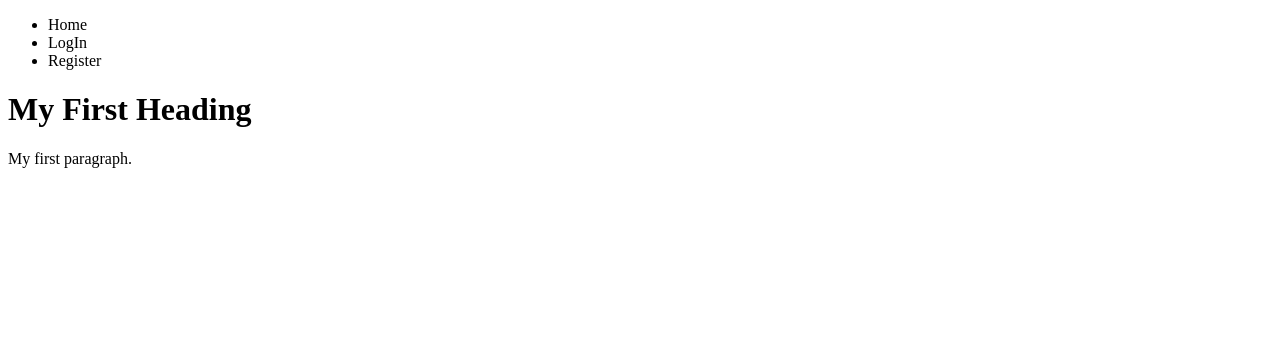
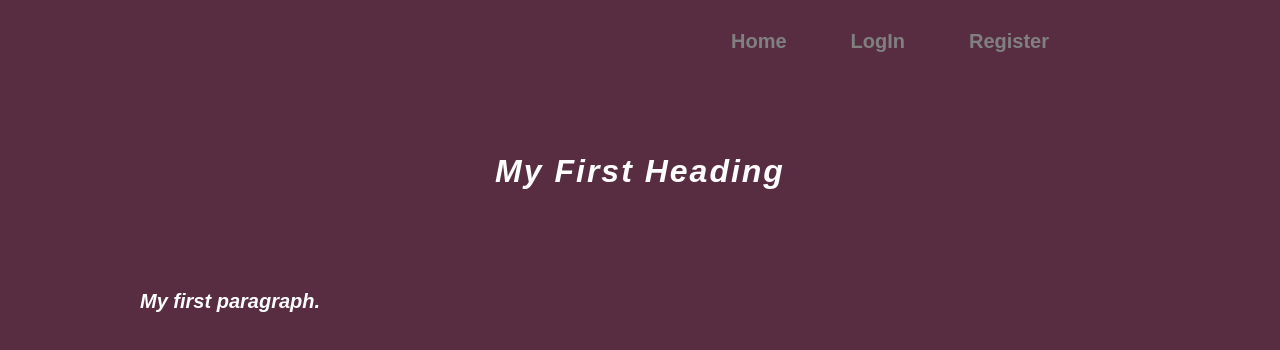
Before and after one commit to Aimene-BAHRI/ResponsiveWebStyle, a plain HTML site: page index.html in a window 1280 px wide. Drawn offline with Linux system fonts and the light colour scheme.

Commit message:
adding css

```diff
--- a/index.html
+++ b/index.html
@@ -1,19 +1,32 @@
 <!DOCTYPE html>
 <html>
     <head>
+        <meta charset="utf-8">
         <title>Home</title>
+        <link rel="stylesheet" type="text/css" href="style.css">
     </head>
     <body>
-        <header>
-            <nav>
+        <div class="all">
+            <header>
+            <div class="container">
+                <nav>
                 <ul>
-                    <li>Home</li>
-                    <li>LogIn</li>
-                    <li>Register</li>
+                    <li><a href="index.html">Home</a></li>
+                    <li><a href="#">LogIn</a></li>
+                    <li><a href="#">Register</a></li>
                 </ul>
             </nav>
+
+            </div>
+
         </header>
-        <h1>My First Heading</h1>
-        <p>My first paragraph.</p>
+        <div class="clear"></div>
+            <div class="container">
+
+               <h1>My First Heading</h1>
+            <p>My first paragraph.</p>
+            </div>
+        </div>
+
     </body>
 </html>
--- a/style.css
+++ b/style.css
@@ -1,3 +1,66 @@
+*{
+	padding: 0;
+	margin: 0;
+}
 body {
-    background-color: deeppink;
+	background-color:  #582D41;
+
+
 }
+.container{
+	width: 1000px;
+	margin: auto;
+
+}
+.all{
+	width: 1000px;
+	margin: auto;
+
+
+}
+nav{
+	width: 50%;
+	float: right;
+	text-align: center;
+	margin-top: 30px;
+}
+nav ul li{
+	list-style: none;
+	display: inline-block;
+
+
+}
+.clear{
+	clear: both;
+}
+nav a{
+	text-decoration: none;
+	color: gray;
+	font-size: 20px;
+	font-family: fantasy;
+	font-weight: bold;
+	margin-left: 30px;
+	margin-right: 30px;
+}
+nav a:hover{
+	color: yellow;
+}
+h1,p{
+	color: white;
+}
+h1{
+	font-family: fantasy;
+font-style: oblique;
+letter-spacing: 2px;
+margin-top: 100px;
+margin-bottom: 100px;
+
+text-align: center;
+}
+p{
+	font-size: 20px;
+	font-family: fantasy;
+	font-weight: bold;
+	color: white;
+	font-style: italic;
+}
```
